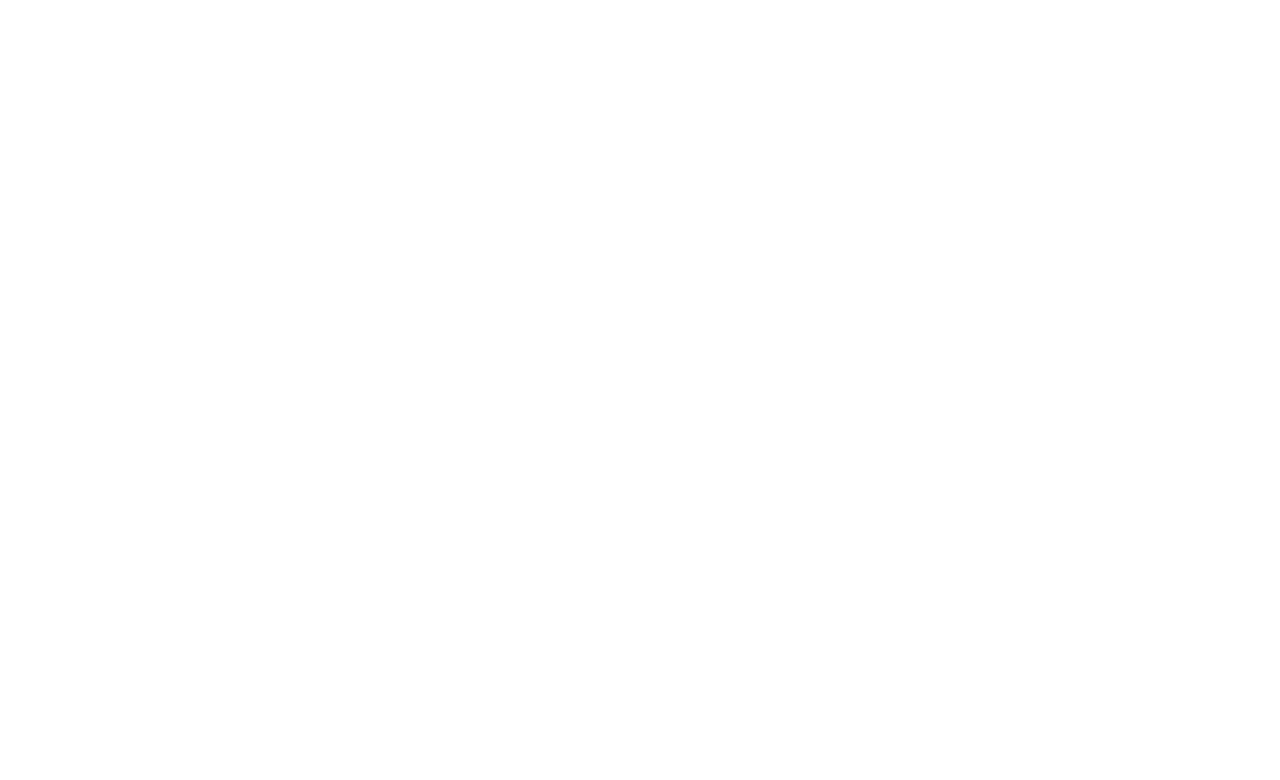
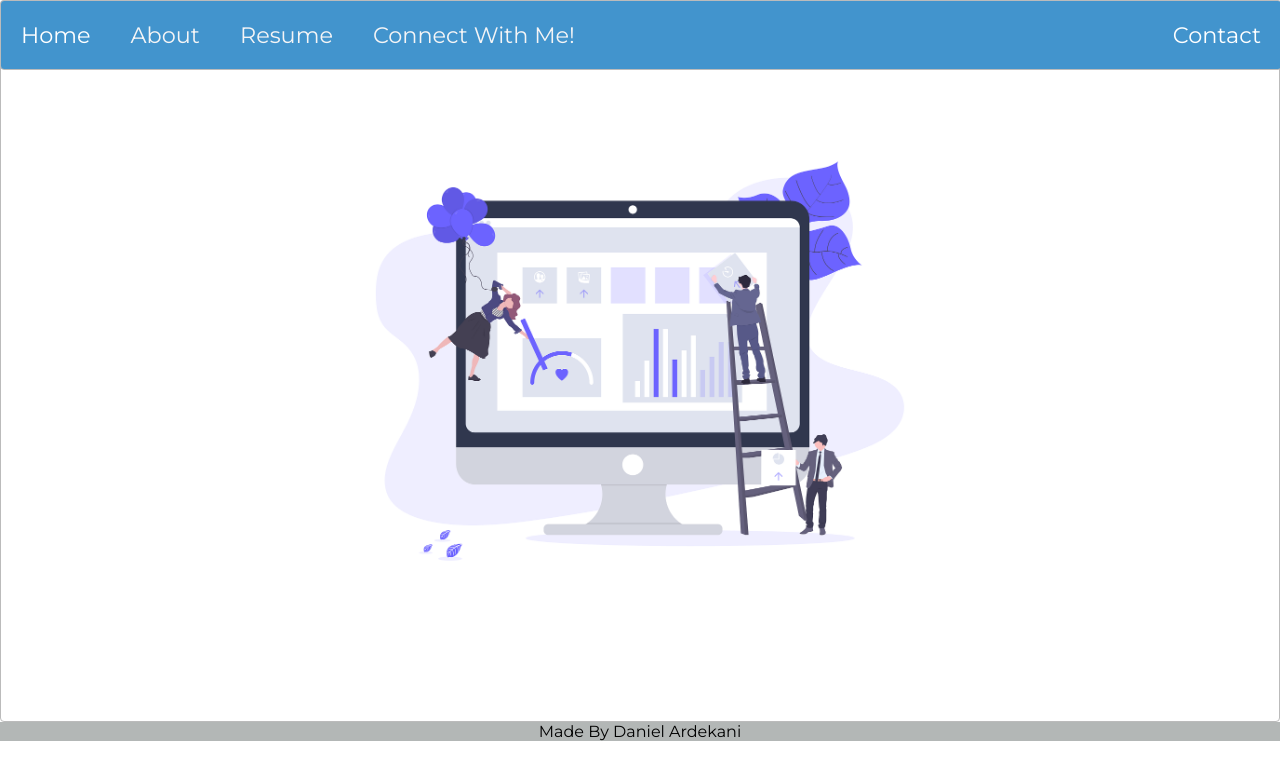
Before and after one commit to danardekani/professional_website, a plain HTML site: page social.html in a window 1280 px wide. Drawn offline with Linux system fonts and the light colour scheme.

```diff
--- a/social.html
+++ b/social.html
@@ -0,0 +1,21 @@
+<!DOCTYPE html>
+<html>
+<head>
+    <title>Layout Master</title>
+     <link href="https://fonts.googleapis.com/css?family=Montserrat" rel="stylesheet">
+    <link rel="stylesheet" type="text/css" href="./style.css">
+  </head>
+  <body>
+    <nav class="zone lightblue sticky">
+      <ul class="main-nav">
+        <a href="index.html"><li></a>Home</li>
+        <a href="about.html"><li>About</li></a>
+        <a href=""><li>Resume</li></a>
+        <a href=""><li>Connect With Me!</li></a>
+        <li class="push"><a href=""></a>Contact</li>
+      </ul>
+    </nav>
+    <div class="container zone "><img class="backgroud-pic" src="./img/undraw.png"></div>
+    <footer class="lightgrey">Made By Daniel Ardekani</footer>
+  </body>
+</html>
```
Also changed, not shown: index.html (+3 -0 lines), style.css (line endings or trailing spaces), 1 other file.
